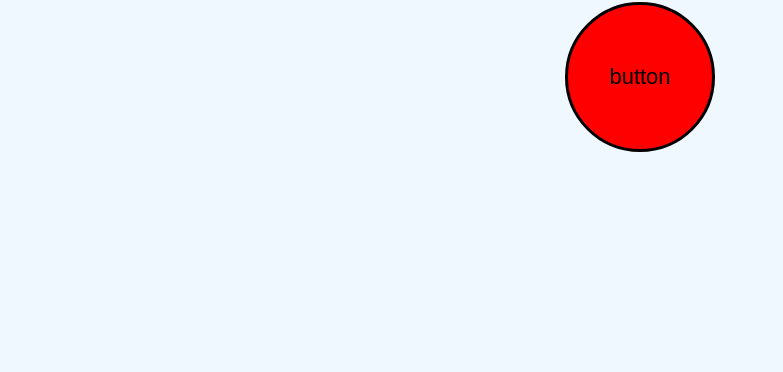
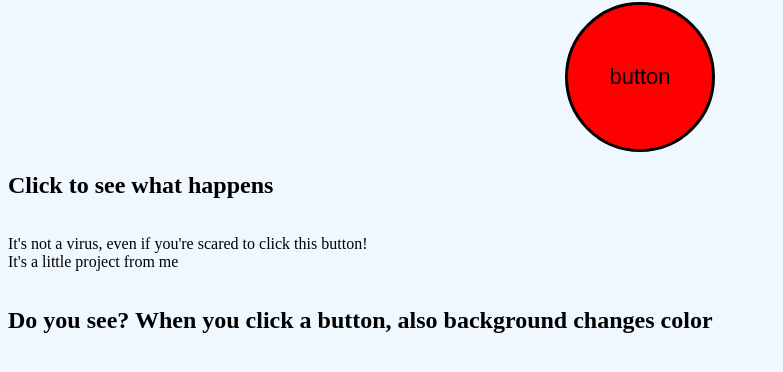
Before and after one commit to Damir-Fullstack/functionalbutton, a plain HTML site: page index.html in a window 1280 px wide. Shown: the part 86-458 px from the top of the page, without its empty margins (0-783 px from the left). Drawn offline with Linux system fonts and the light colour scheme.

Commit message:
Enhance index.html with button click explanation
Added additional text to explain button functionality.

```diff
--- a/index.html
+++ b/index.html
@@ -7,6 +7,9 @@
 <body>
   <h1 id="h">What is this?</h1>
   <button id="a">button</button>
+  <h2>Click to see what happens</h2>
+  <p>It's not a virus, even if you're scared to click this button!<br>It's a little project from me</p>
+  <h2>Do you see? When you click a button, also background changes color</h2>
   <div id="output"></div>
   <script src="script.js"></script>
 </body>
```
